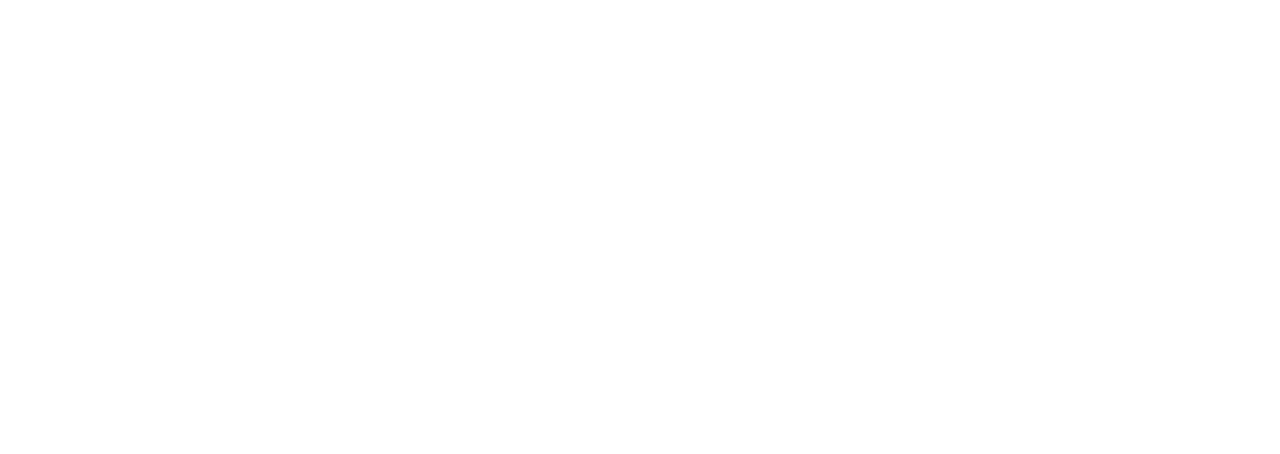
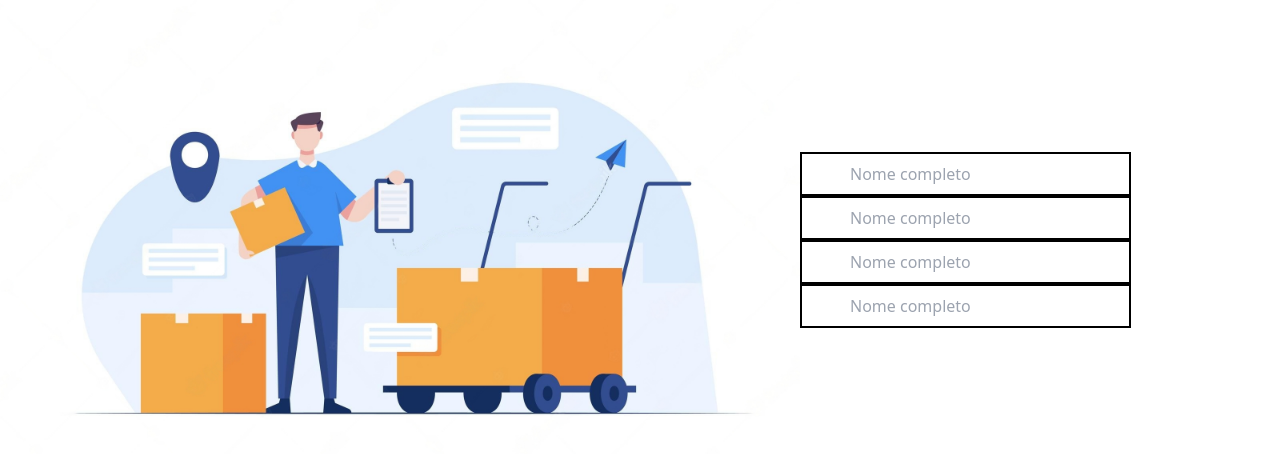
Before and after one commit to StockDo/stockdo, a React (Vite) app: page /signup in a window 1280 px wide. Before the commit this address had no page. Shown: the top 454 px of the page. Built offline with nearby package versions, Linux system fonts and the light colour scheme; a web font is replaced by a local one.

Commit message:
feat: signup page

```diff
--- a/src/Router.jsx
+++ b/src/Router.jsx
@@ -1,10 +1,12 @@
 import { Routes, Route } from "react-router-dom";
 import Home from "./pages/Home";
+import Signup from "./pages/Signup";
 
 export default function Router() {
   return (
     <Routes>
       <Route path="/" element={<Home />} />
+      <Route path="/signup" element={<Signup />} />
     </Routes>
   );
 }
--- a/src/components/Navbar/Navbar.jsx
+++ b/src/components/Navbar/Navbar.jsx
@@ -1,4 +1,7 @@
+import { useNavigate } from "react-router-dom";
+
 export default function Navbar() {
+  const navigate = useNavigate();
   return (
     <div className="bg-neutral-900 p-6 font-['Barlow']">
       <ul className="flex items-center gap-5 justify-end text-white text-xl">
@@ -12,7 +15,7 @@
           <a href="">O Software</a>
         </li>
         <li>
-          <a href="" className="bg-orange-400 py-1 px-3 rounded-lg text-black">
+          <a href="" onClick={() => navigate("/signup")} className="bg-orange-400 py-1 px-3 rounded-lg text-black">
             Cadastre-se
           </a>
         </li>
--- a/src/pages/Home.jsx
+++ b/src/pages/Home.jsx
@@ -22,7 +22,9 @@
       </div>
       {/* Sobre o software */}
       <div className="flex flex-col items-center justify-center bg-white mt-24">
-        <h1 className="text-6xl border-b pb-2 border-black font-['PT_Sans']">O Software</h1>
+        <h1 className="text-6xl border-b pb-2 border-black font-['PT_Sans']">
+          O Software
+        </h1>
         <SoftwareScreens />
       </div>
       {/* Footer */}
--- /dev/null
+++ b/src/pages/Signup.jsx
@@ -0,0 +1,37 @@
+import SignupBackground from "../assets/imgs/warehouse-bg.png";
+
+export default function Signup() {
+  return (
+    <main>
+      <div className="flex items-center">
+        <img src={SignupBackground} width="800px" alt="Warehouse background" />
+        <form action="" method="post" className="flex flex-col">
+          <input
+            type="text"
+            name=""
+            className="border-2 border-black px-12 py-2"
+            placeholder="Nome completo"
+          />
+          <input
+            type="text"
+            name=""
+            className="border-2 border-black px-12 py-2"
+            placeholder="Nome completo"
+          />
+          <input
+            type="text"
+            name=""
+            className="border-2 border-black px-12 py-2"
+            placeholder="Nome completo"
+          />
+          <input
+            type="text"
+            name=""
+            className="border-2 border-black px-12 py-2"
+            placeholder="Nome completo"
+          />
+        </form>
+      </div>
+    </main>
+  );
+}
```
Also changed, not shown: src/assets/imgs/warehouse-bg.png (added).
